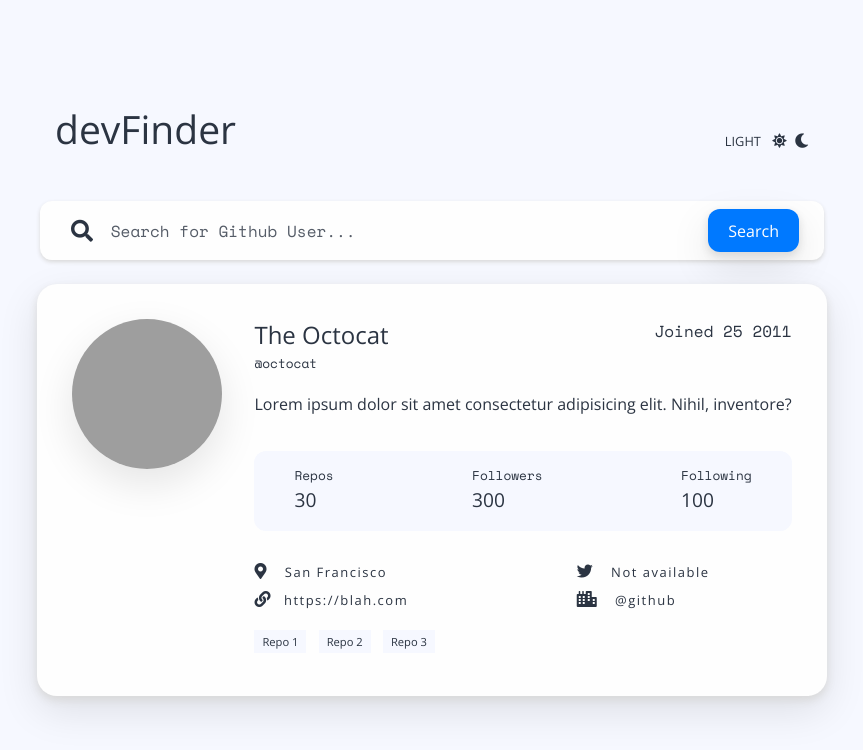
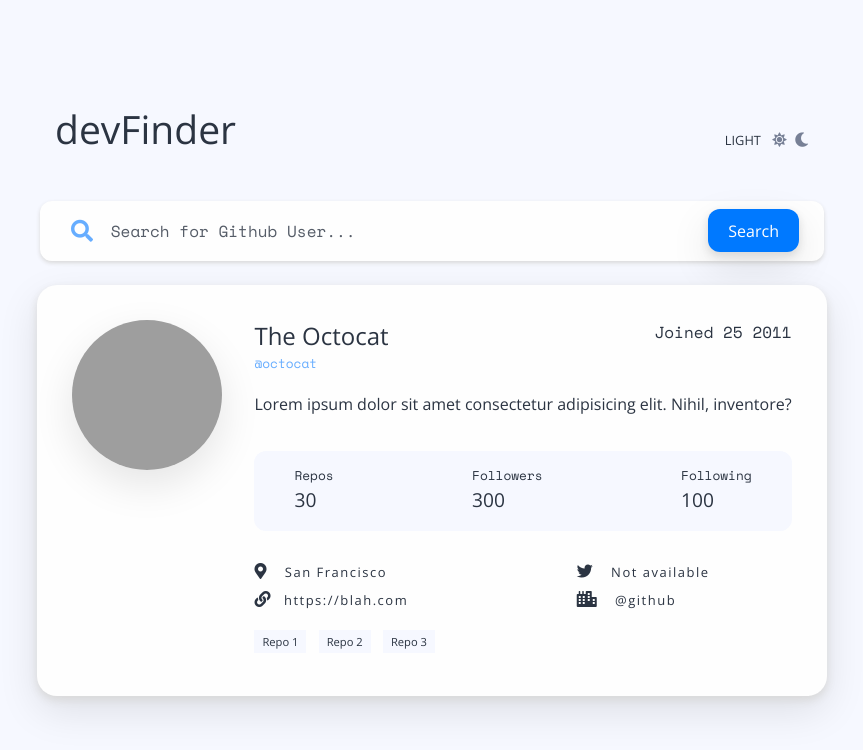
Before and after one commit to aam198/github-user-search, a plain HTML site: page index.html in a window 1280 px wide. Shown: the whole page, without its empty margins (208-1071 px from the left). Drawn offline with nearby package versions, Linux system fonts and the light colour scheme; grey boxes are pictures that could not be loaded.

Commit message:
Light theme

```diff
--- a/styles/main.css
+++ b/styles/main.css
@@ -16,6 +16,7 @@
    /* Light mode */
    --primary: #0079ff;
    --primary-hover: #60abff;
+   --primary-hsl: 212deg 100% 50%;
 
    --font-main: 'Open Sans', sans-serif;
    --font-search: 'Space Mono', monospace;
@@ -33,6 +34,7 @@
    --bg: #f6f8ff;
    --bg-secondary: #fefefe;
 
+   --theme-switch-btn: #778096;
    --theme-switch-btn-hover: #222731;
 
    /* Neutral */
@@ -59,6 +61,7 @@ body.dark {
 
   --box-shadow: 220deg 30% 8%;
 
+  --theme-switch-btn: #ffffff;
   --theme-switch-btn-hover: #90a4d4;
 
   /* Neutral */
@@ -123,7 +126,14 @@ small{
 small i.fas {
   margin-left: 0.5rem;
   font-size: 0.9rem;
+  color: var(--theme-switch-btn);
+  cursor:pointer;
 }
+
+small i.fas:hover{
+  color: var(--theme-switch-btn-hover);
+}
+
 
 .user-form{
   width: 100%;
@@ -152,6 +162,7 @@ small i.fas {
   border: none;
   color: hsl(var(--txt-white));
   font-size: 1rem;
+  font-family: var(--font-search);
   transition: outline 500ms ease-in;
   padding: 10px 0px;
 }
```
